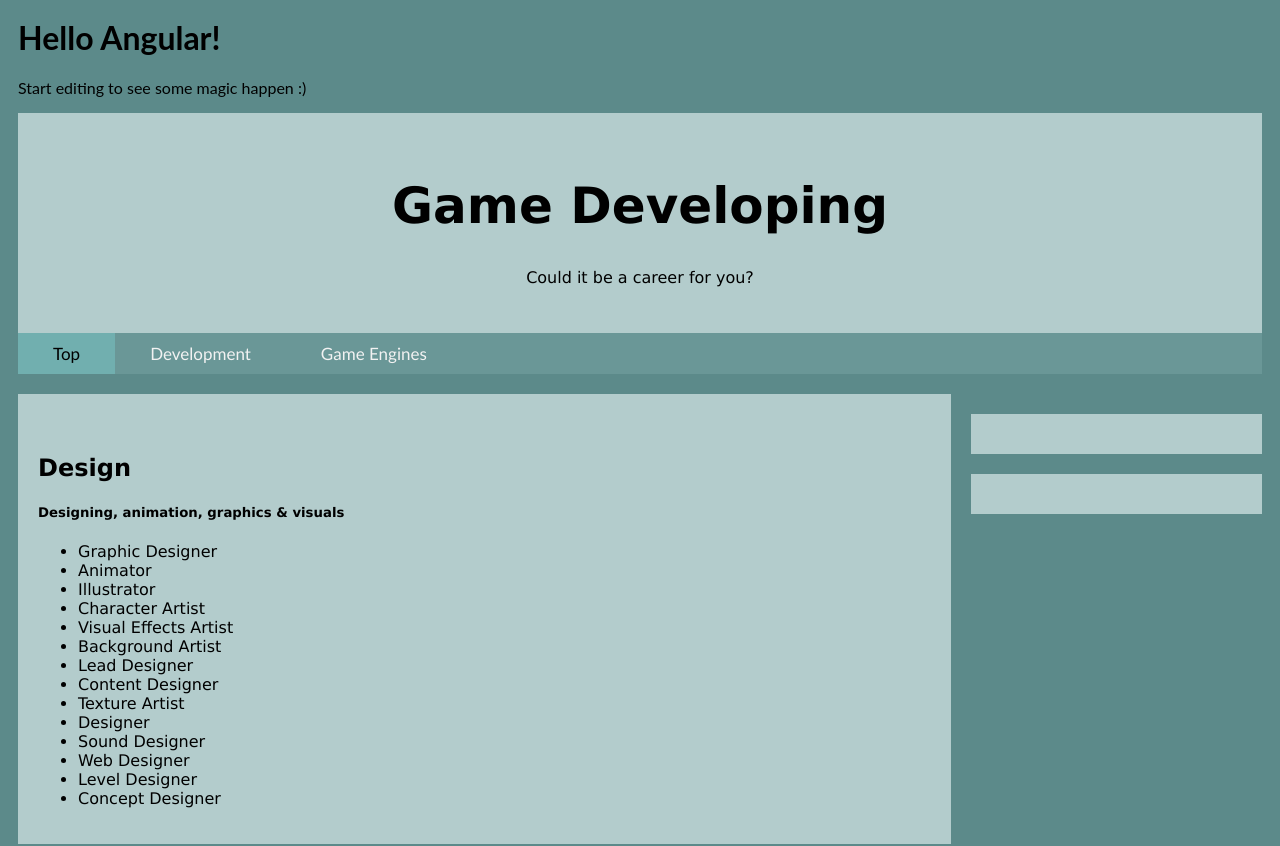
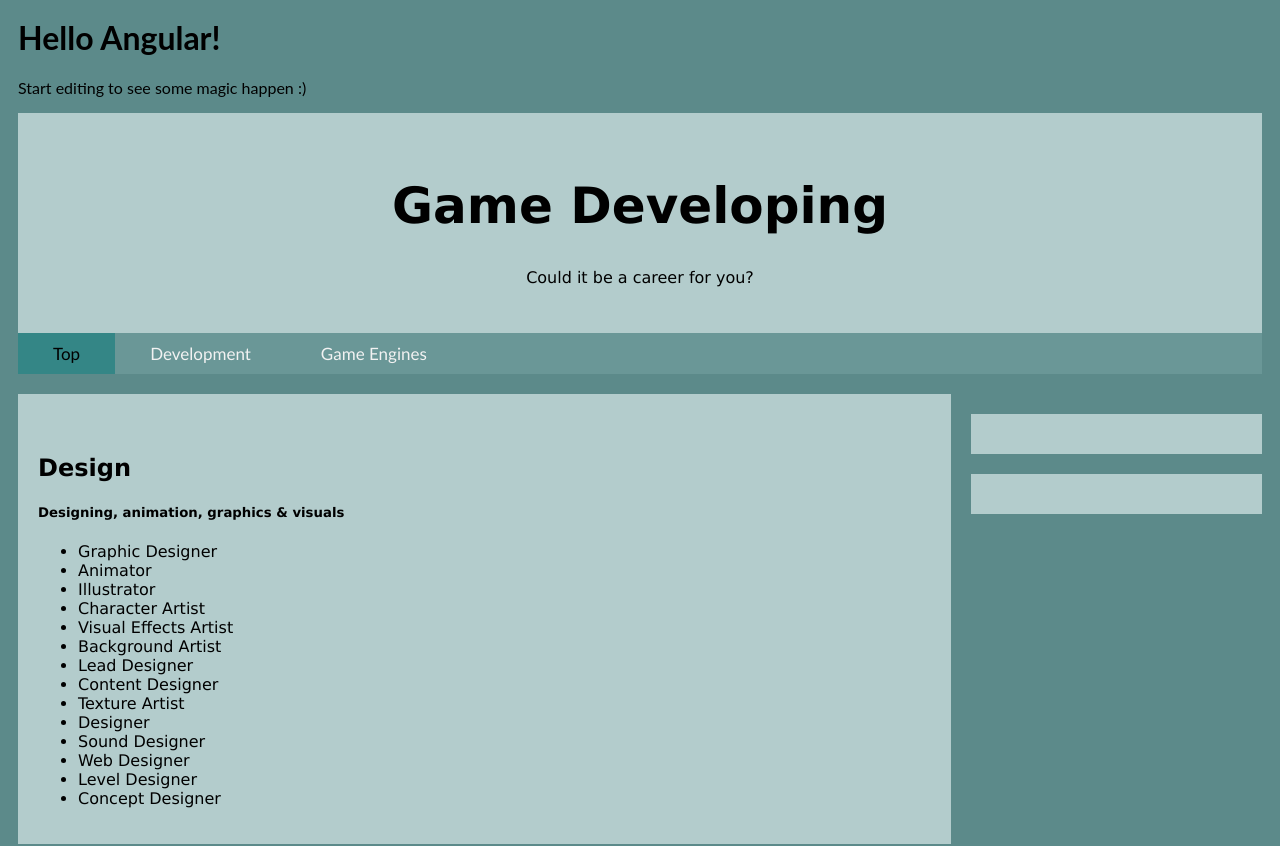
Before and after one commit to molliewagner8539/itc134-webpage, an Angular app: page / in a window 1280 px wide. Shown: the top 846 px of the page. Built offline with nearby package versions, Linux system fonts and the light colour scheme.

Commit message:
1 file modified

```diff
--- a/src/styles.css
+++ b/src/styles.css
@@ -97,12 +97,12 @@ body {
 }
 
 #navbar a:hover {
-  background-color: rgb(160, 204, 204);
+  background-color: rgb(7, 99, 99);
   color: black;
 }
 
 #navbar a.active {
-  background-color: rgb(113, 175, 175);
+  background-color: rgb(52, 134, 134);
   color: black;
 }
 
```
